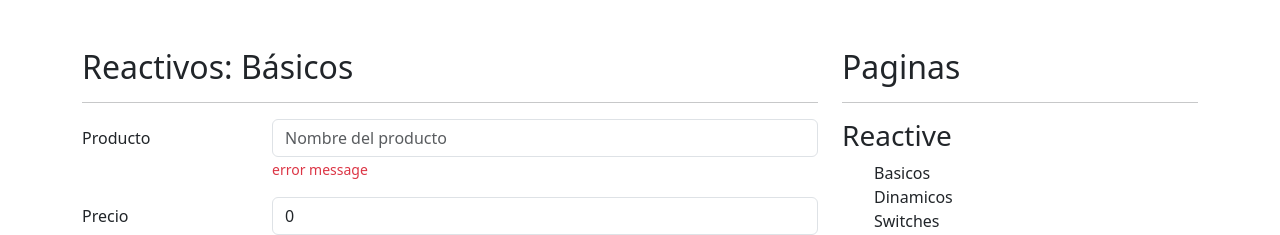
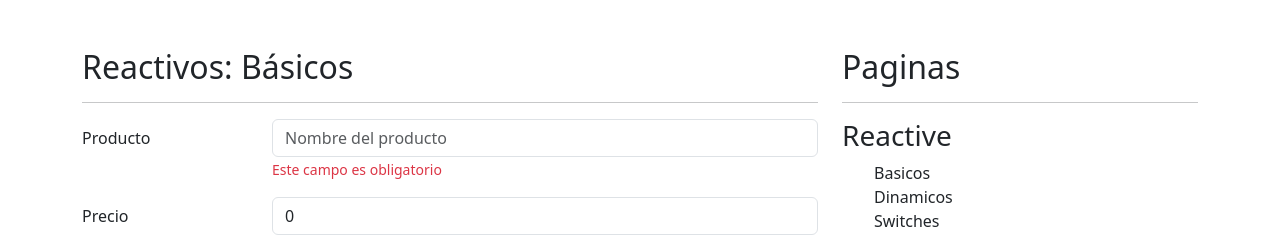
Before and after one commit to a22300241/pipes-uncommon-app, an Angular app: page /reactive/basic in a window 1280 px wide. Shown: the top 235 px of the page. Built offline with nearby package versions, Linux system fonts and the light colour scheme.

Commit message:
feat: enhance form validation with dynamic error messages and field validation checks

```diff
--- a/src/app/reactive/pages/basic-page/basic-page.component.html
+++ b/src/app/reactive/pages/basic-page/basic-page.component.html
@@ -16,10 +16,13 @@
                            class="form-control"
                            placeholder="Nombre del producto"
                           formControlName="name"/>
-                    <span class="form-text text-danger">
+                    @if (isValidField('name')) {
+                      <span class="form-text text-danger">
                         <!-- Debe de ser de 3 letras -->
-                        error message
+                        {{getFieldError("name")}}
                     </span>
+                    }
+
                 </div>
             </div>
 
@@ -94,9 +97,9 @@
         <pre>{{myForm.controls["inStorage"].errors| json }}</pre>
 
         <span>Precio</span>
-        <pre>{{myForm.controls.price.value| json }}</pre>
+        <pre>{{myForm.controls["price"].value| json }}</pre>
 
         <span>Producto</span>
-        <pre>{{myForm.controls.name.value| json }}</pre>
+        <pre>{{myForm.controls["name"].value| json }}</pre>
     </div>
 </div>
--- a/src/app/reactive/pages/basic-page/basic-page.component.ts
+++ b/src/app/reactive/pages/basic-page/basic-page.component.ts
@@ -1,3 +1,4 @@
+import { isValid } from './../../../../../node_modules/zod/src/v3/helpers/parseUtil';
 import { JsonPipe } from '@angular/common';
 import { Component, inject } from '@angular/core';
 import { FormBuilder, FormControl, FormGroup, ReactiveFormsModule, Validators } from '@angular/forms';
@@ -9,7 +10,7 @@ import { FormBuilder, FormControl, FormGroup, ReactiveFormsModule, Validators }
 })
 export class BasicPageComponent {
   private fb=inject(FormBuilder)
-  myForm=this.fb.group({
+  myForm:FormGroup=this.fb.group({
     name: ['',[Validators.required, Validators.minLength(3)],],
     price: [0, [Validators.required, Validators.min(10)]],
     inStorage: [0, [Validators.required, Validators.min(0)]],
@@ -19,4 +20,22 @@ export class BasicPageComponent {
   //  price: new FormControl(0),
   //  inStorage: new FormControl(0),
   //})
+  isValidField(fildName:string):boolean|null{
+    return !!this.myForm.controls[fildName].errors
+  }
+  getFieldError(fildName:string):string|null{
+    if(!this.myForm.controls[fildName]) return null;
+    const errors=this.myForm.controls[fildName].errors || {};
+    for(const key of Object.keys(errors)){
+      switch(key){
+        case 'required':
+          return 'Este campo es obligatorio';
+        case 'minlength':
+          return `Mínimo ${errors['minlength'].requiredLength} caracteres.`;
+        case 'min':
+          return `El valor mínimo es ${errors['min'].min}.`;
+      }
+    }
+    return null;
+  }
  }
```
